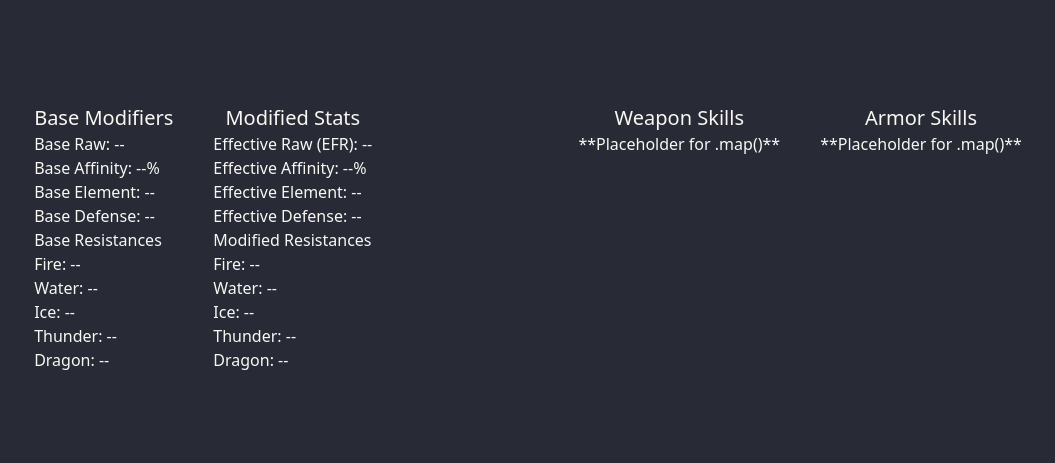
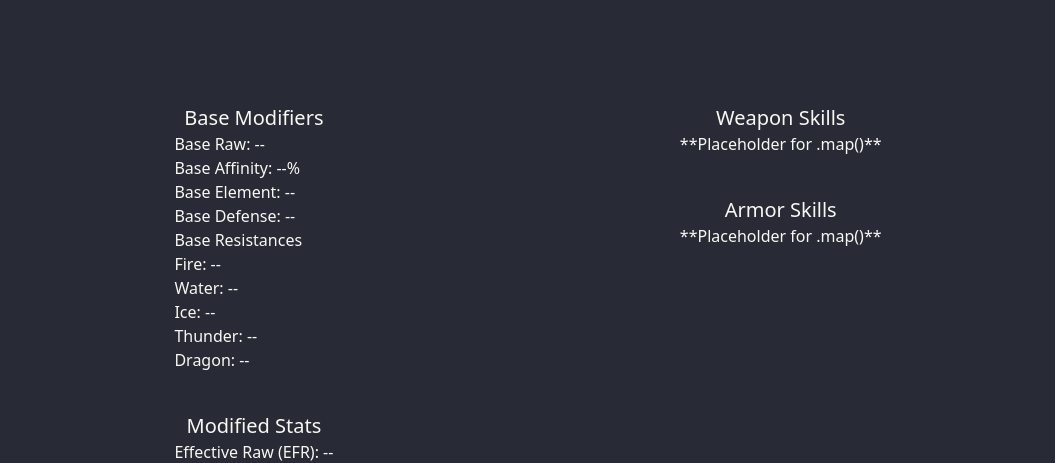
Before and after one commit to Project-Faust/think-wilds, a Next.js app: page / in a window 1280 px wide. Shown: the part 348-811 px from the top of the page, without its empty margins (112-1167 px from the left). Built offline with nearby package versions, Linux system fonts and the light colour scheme; no server answers.

Commit message:
updated layout to prevent tiny columns on mobile; decent responsive spacing and layout now

```diff
--- a/src/app/components/build/StatusSheet.tsx
+++ b/src/app/components/build/StatusSheet.tsx
@@ -24,13 +24,13 @@ export default function StatusSheet() {
             <h1 className="text-center text-3xl font-bold p-5 m-5">Hunter Status</h1>
 
             {/* parent flex */}
-            <div className="flex flex-wrap justify-evenly m-0">
+            <div className="flex flex-row flex-wrap justify-evenly m-0">
 
                 {/* base stats flex container */}
-                <div className="basis-1/4 flex flex-wrap justify-center gap-x-5 border border-3 rounded-lg p-5 m-5">
+                <div className="flex flex-col grow justify-center gap-x-5 border border-3 rounded-lg p-5 m-5">
 
                     {/* Base Stats */}
-                    <div className="basis-1/2 m-5">
+                    <div className="m-5">
                         <h2 className="text-center text-xl p-3">Base Modifiers</h2>
                         <ul className="text-end border rounded-lg p-3">
                             <li id="base-raw"
@@ -64,7 +64,7 @@ export default function StatusSheet() {
                     </div>
 
                     {/* Modified stats */}
-                    <div className="basis-1/2 m-5">
+                    <div className="m-5">
                         <h2 className="text-center text-xl p-3">Modified Stats</h2>
                         <ul className="text-end border rounded-lg p-3">
                             <li id="efr"
@@ -100,7 +100,7 @@ export default function StatusSheet() {
                 </div>
 
                 {/* skills flex conatiner */}
-                <div className="basis-1/4 flex flex-wrap justify-center gap-x-5 border border-3 rounded-lg p-5 m-5">
+                <div className="flex flex-col grow gap-x-5 border border-3 rounded-lg p-5 m-5">
 
                     {/* weapon skills */}
                     <div className="basis-1/2 m-5">
@@ -120,7 +120,7 @@ export default function StatusSheet() {
                 </div>
 
                 {/* toggle for conditionals */}
-                <div className="basis-1/4 inline-flex flex-col flex-wrap items-center gap-x-5 border border-3 rounded-lg p-5 m-5">
+                <div className="flex flex-col grow text-center gap-x-5 border border-3 rounded-lg p-5 m-5">
                     <h2 className="text-center text-2xl p-3">Buffs & Conditionals</h2>
 
                     {/* Inventory Charms */}
```
